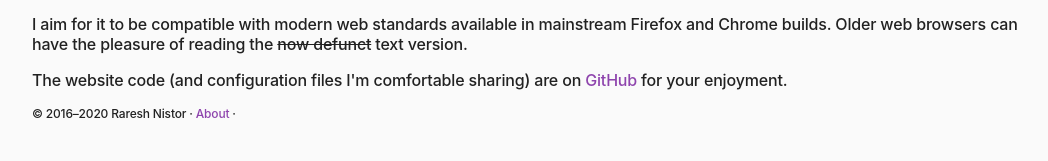
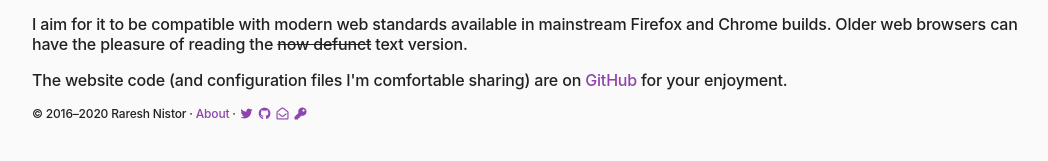
Before and after one commit to itisrazza/website, a PHP site: page /about in a window 1280 px wide. Shown: the part 679-840 px from the top of the page, without its empty margins (96-1144 px from the left). Run offline with PHP 8.4, Linux system fonts and the light colour scheme; some web fonts are replaced.

Commit message:
Fix up footer icons

```diff
--- a/public/.assets/css/fonts.css
+++ b/public/.assets/css/fonts.css
@@ -1,4 +1,4 @@
 
 @import url('https://rsms.me/inter/inter.css');
 @import url('https://fonts.googleapis.com/css2?family=DM+Mono:ital,wght@1,400;1,500&display=swap');
-@import url('/.assets/lib/fontawesome/css/brands.min.css');
+@import url('/.assets/lib/fontawesome/css/all.min.css');
```
